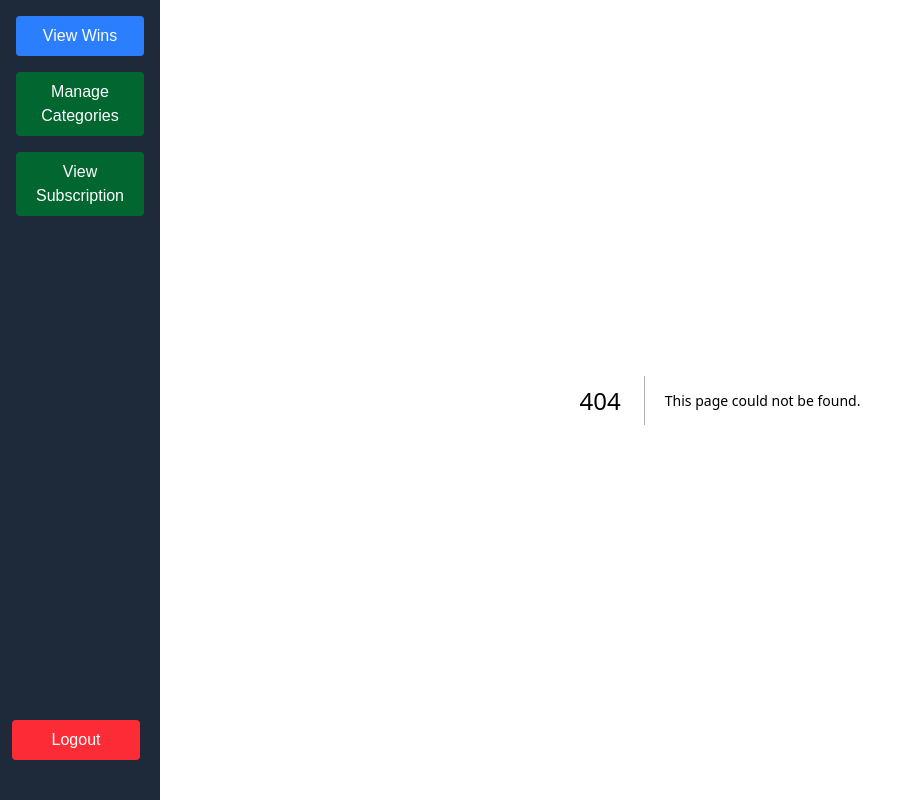
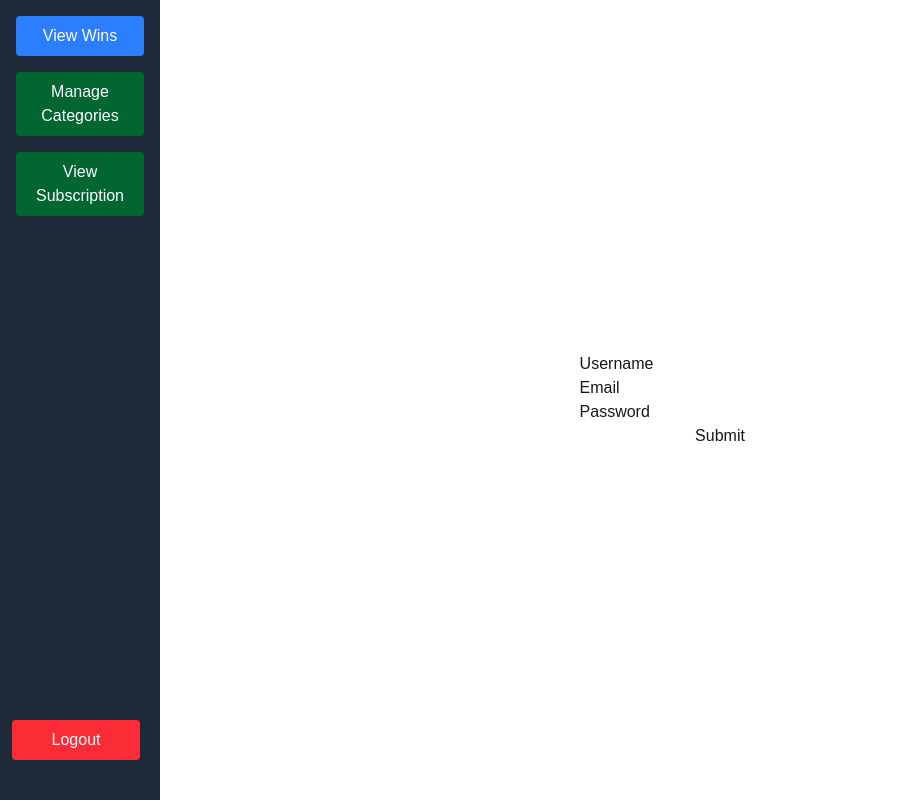
Before and after one commit to Navist/dev-wins-tracker, a Next.js app in the folder dev-wins-frontend/: page /users/signup in a window 1280 px wide. Before the commit this address had no page. Shown: the whole page, without its empty margins (0-911 px from the left). Built offline with nearby package versions, Linux system fonts and the light colour scheme.

Commit message:
Added signup page and playing around with different button choices. Signup page is still TODO.

```diff
--- /dev/null
+++ b/dev-wins-frontend/src/app/components/GenericButton.tsx
@@ -0,0 +1,15 @@
+export default function GenericButton({ label }: { label: string }) {
+    return (
+        <button
+            className="relative min-w-[120px] px-4 py-3 rounded-lg border-none shadow-[inset_0_0_0_1px_rgba(255,255,255,0.1)]
+          bg-gradient-to-b from-gray-700 to-gray-900 text-white/66 transition-transform duration-500
+          hover:text-white hover:scale-110 hover:-translate-y-1"
+        >
+            {label}
+            <span
+                className="absolute bottom-0 left-[15%] w-[70%] h-[1px] opacity-20 transition-opacity duration-500
+          bg-gradient-to-r from-transparent via-white to-transparent hover:opacity-100"
+            />
+        </button>
+    );
+}
--- /dev/null
+++ b/dev-wins-frontend/src/app/loadingtest/page.tsx
@@ -0,0 +1,18 @@
+import React from "react";
+
+export default function LoadingTest() {
+    return (
+        <div className="grid grid-cols-1 md:grid-cols-2 lg:grid-cols-3 gap-6">
+            {Array.from({ length: 6 }).map((_, i) => (
+                <div
+                    key={i}
+                    className="border p-4 rounded shadow-md animate-pulse"
+                >
+                    <div className="bg-gray-300 h-6 w-3/4 mb-2 rounded"></div>
+                    <div className="bg-gray-300 h-4 w-full mb-2 rounded"></div>
+                    <div className="bg-gray-300 h-4 w-1/2 rounded"></div>
+                </div>
+            ))}
+        </div>
+    );
+}
--- a/dev-wins-frontend/src/app/users/login/page.tsx
+++ b/dev-wins-frontend/src/app/users/login/page.tsx
@@ -54,12 +54,20 @@ export default function LoginPage() {
                 />
                 <button
                     type="submit"
-                    className="p-2 bg-blue-500 text-white rounded hover:bg-blue-800"
+                    className="p-2 bg-blue-500 text-white rounded hover:bg-blue-800 cursor-pointer"
                 >
                     Login
                 </button>
                 {error && <p className="text-red-500">{error}</p>}
             </form>
+
+            {/* Move the Sign-Up Button OUTSIDE the form */}
+            <a
+                href="/users/signup"
+                className="p-2 bg-blue-500 text-white rounded hover:bg-blue-800 cursor-pointer text-center mt-4 w-[215px]"
+            >
+                Sign Up
+            </a>
         </div>
     );
 }
--- /dev/null
+++ b/dev-wins-frontend/src/app/users/signup/page.tsx
@@ -0,0 +1,21 @@
+import React from "react";
+import GenericButton from "@/app/components/GenericButton";
+
+export default function SignUpPage() {
+    function handleCreateSubmit() {}
+
+    return (
+        <div className="flex items-center justify-center h-screen">
+            <form className="grid grid-cols-1">
+                <label>
+                    Username
+                    <input type="text" name="username" />
+                </label>
+                <label>Email</label>
+                <label>Password</label>
+                <input type="submit" value="Submit" />
+            </form>
+            {/* <GenericButton label="Sign Up" /> */}
+        </div>
+    );
+}
```
